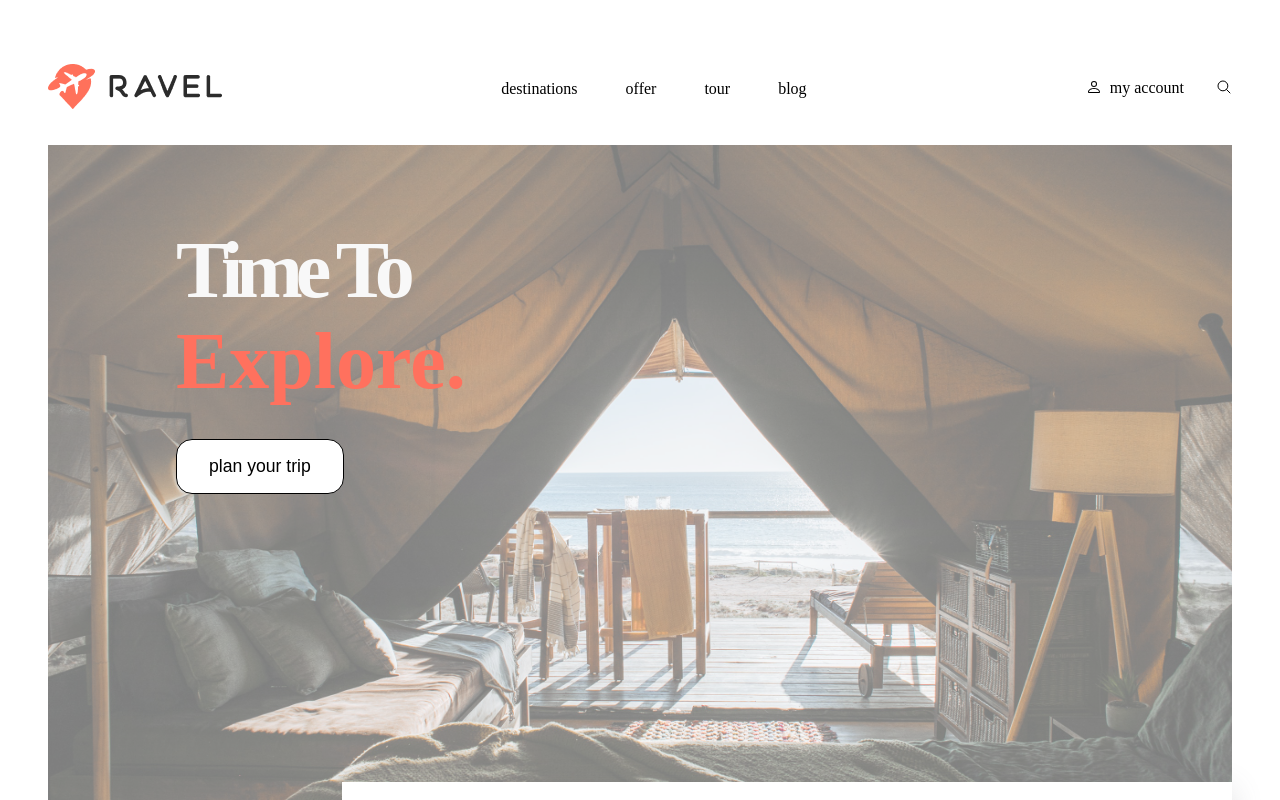
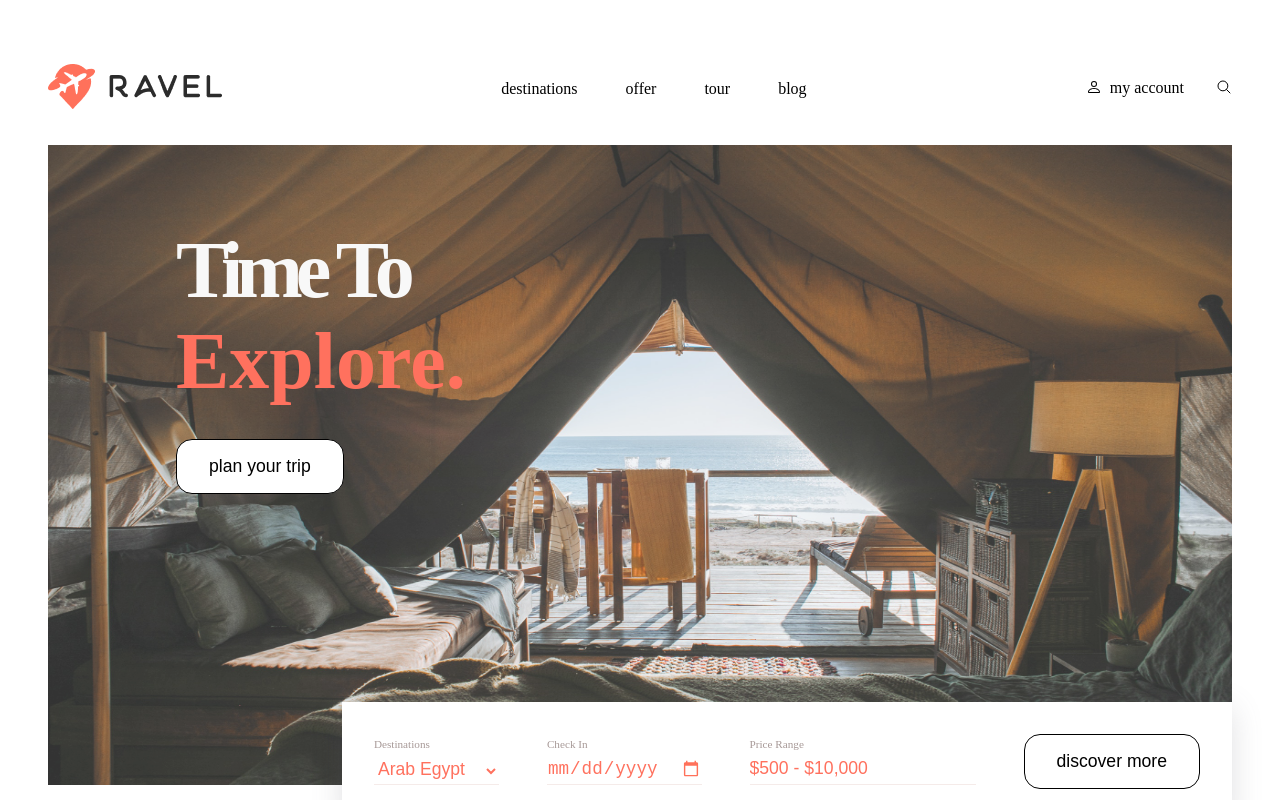
Before and after one commit to OdeliaFink/travel-agency, a React (Vite) app: page / in a window 1280 px wide. Shown: the top 800 px of the page. Built offline with nearby package versions, Linux system fonts and the light colour scheme; the HTML template or start-up script is replaced by a standard one.

Commit message:
refactor

```diff
--- a/src/App.jsx
+++ b/src/App.jsx
@@ -1,7 +1,7 @@
 import React from 'react';
 import Destinations from './components/Destination';
 import DownloadApp from './components/DownloadApp';
-// import Footer from './components/Footer';
+import Footer from './components/Footer';
 import { Home } from './components/Home';
 import { Navbar } from './components/Navbar';
 import Offer from './components/Offer';
@@ -22,7 +22,7 @@ export default function App() {
       <Tours />
       <Testimonial />
       <DownloadApp />
-      {/* <Footer /> */}
+      <Footer />
     </div>
   );
 }
--- a/src/components/Footer.jsx
+++ b/src/components/Footer.jsx
@@ -68,7 +68,8 @@ export default function Footer() {
       </div>
       <div className="lower-footer">
         <span>
-          Copyright &copy; Travel. Designed by <a href="#">Kishan Sheth</a>
+          Copyright &copy; Travel. Designed by{' '}
+          <a href="#">Odelia Finkelstein</a>
         </span>
       </div>
     </Container>
--- a/src/components/Home.jsx
+++ b/src/components/Home.jsx
@@ -8,7 +8,7 @@ export const Home = () => {
   return (
     <Section>
       <div className="background">
-        <img src={HeroImage} alt="Hero" style={{ opacity: 0.5 }} />
+        <img src={HeroImage} alt="Hero" style={{ opacity: 0.8 }} />
       </div>
       <div className="content">
         <div className="info">
@@ -56,7 +56,7 @@ const Section = styled.section`
   position: relative;
   .background {
     img {
-      height: 90vh;
+      height: 80vh;
       width: 100%;
     }
   }
```
